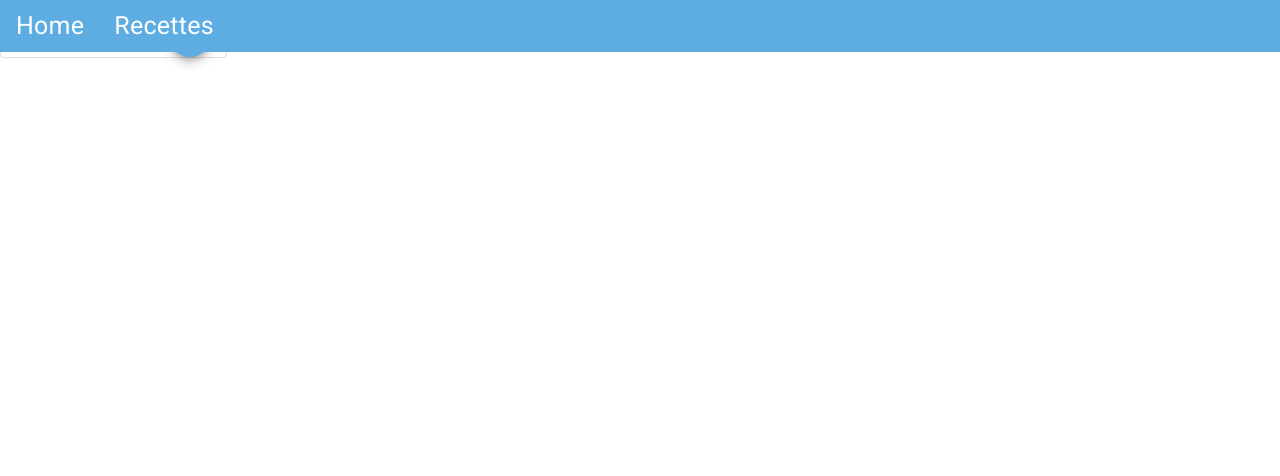
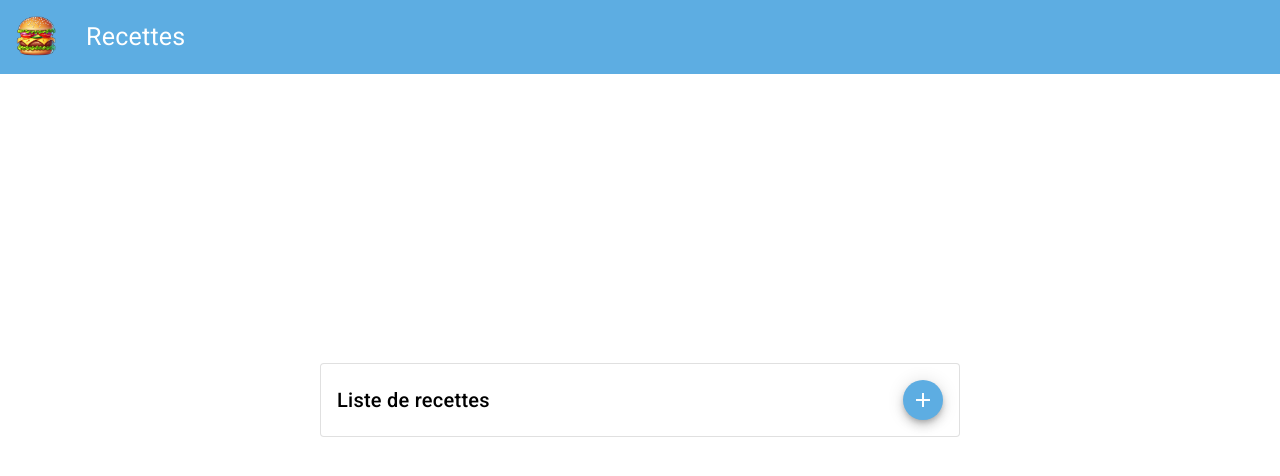
Before and after one commit to Alexis1663/MyBigBurger, an Angular app: page /liste-recettes in a window 1280 px wide. Shown: the top 476 px of the page. Built offline with nearby package versions, Linux system fonts and the light colour scheme.

Commit message:
:lipstick: add: create list recette component

```diff
--- a/src/app/components/home/home.component.html
+++ b/src/app/components/home/home.component.html
@@ -1,4 +1,5 @@
 <div class="home">
+    <img style="width: 300px;" src="../../../assets/Burger.jpeg">
     <h1 style="font-size: xx-large; font-family:'Franklin Gothic Medium', 'Arial Narrow', Arial, sans-serif">Bienvenue sur MyBigBurger</h1>
     <h3 style="font-size: large;">Venez créer vos propres recettes de burger !</h3>
     <button mat-mini-fab class="button-add" (click)="redirectToListeRecettes()">
--- a/src/app/components/liste-recettes/liste-recettes.component.html
+++ b/src/app/components/liste-recettes/liste-recettes.component.html
@@ -1,5 +1,5 @@
-<div class="card-list">
-    <mat-card appearance="outlined">
+<div class="card-container">
+    <mat-card class="card" appearance="outlined">
         <mat-card-header class="card-header">
             <mat-card-title>Liste de recettes</mat-card-title>
             <button mat-mini-fab class="button-add">
--- a/src/app/components/liste-recettes/liste-recettes.component.scss
+++ b/src/app/components/liste-recettes/liste-recettes.component.scss
@@ -1,11 +1,20 @@
-.card-list {
+.card-container {
     display: flex;
+    justify-content: center;
+    align-items: center;
+    height: 100vh;
+    width: 100%;
+}
+
+.card {
+    width: 50%;
 }
 
 .card-header {
     display: flex;
     justify-content: space-between;
     align-items: center;
+    padding: 16px;
 }
 
 .button-add {
--- a/src/app/shared/header/header.component.html
+++ b/src/app/shared/header/header.component.html
@@ -1,4 +1,4 @@
 <div class="header">
-    <a [routerLink]="['/home']">Home</a>
+    <a [routerLink]="['/home']" class="home-link"><img style="width: 40px;" src="../../../assets/Burger.jpeg"></a>
     <a [routerLink]="['/liste-recettes']">Recettes</a>
 </div>
--- a/src/app/shared/header/header.component.scss
+++ b/src/app/shared/header/header.component.scss
@@ -1,6 +1,7 @@
 .header {
     display: flex;
     flex-direction: row;
+    align-items: center;
     background: #5DADE2;
     font-size: 25px;
     padding: 1rem;
@@ -22,7 +23,7 @@ a::after {
     position: absolute;
     width: 0;
     height: 2px;
-    bottom: 0;
+    bottom: -4px;
     left: 0;
     background-color: currentColor;
     transition: width 0.3s ease-out;
@@ -31,3 +32,12 @@ a::after {
 a:hover::after {
     width: 100%;
 }
+
+.home-link {
+    text-decoration: none; /* Annule le soulignement par défaut */
+    color: white;
+}
+
+.home-link:hover::after {
+    width: 0; /* Empêche l'extension de la ligne au survol */
+}
```
Also changed, not shown: src/assets/Burger.jpeg (added), 1 other file (tests, documents, lock files or other folders).
